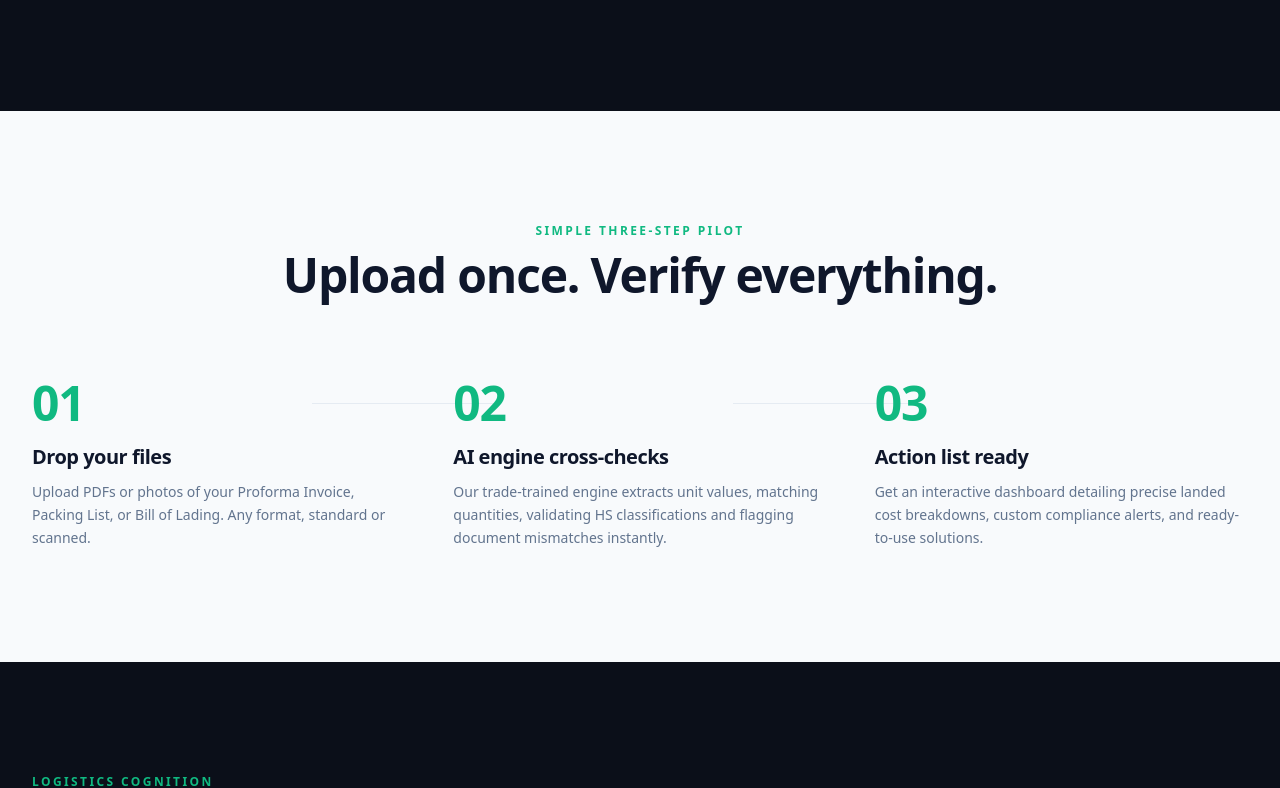
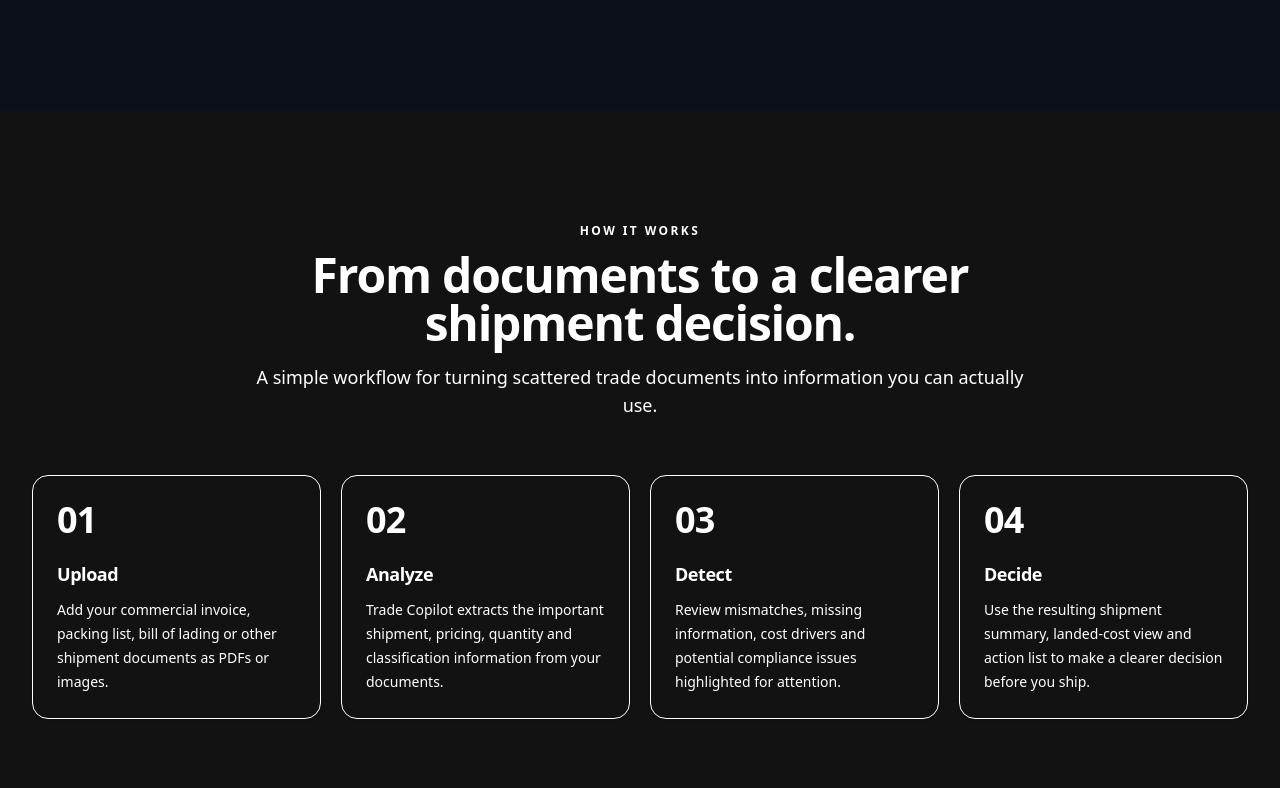
Before and after one commit to Adesorotosin/trust-pilot, a Next.js app: page / in a window 1280 px wide. Shown: the part 2133-2921 px from the top of the page. Built offline with nearby package versions, Linux system fonts and the light colour scheme.

Commit message:
update landing how-it-works to four-step product workflow

```diff
--- a/src/components/landing/how-it-works.tsx
+++ b/src/components/landing/how-it-works.tsx
@@ -2,68 +2,30 @@
 
 export function HowItWorks() {
   const steps = [
-    {
-      number: "01",
-      title: "Drop your files",
-      description:
-        "Upload PDFs or photos of your Proforma Invoice, Packing List, or Bill of Lading. Any format, standard or scanned.",
-    },
-    {
-      number: "02",
-      title: "AI engine cross-checks",
-      description:
-        "Our trade-trained engine extracts unit values, matching quantities, validating HS classifications and flagging document mismatches instantly.",
-    },
-    {
-      number: "03",
-      title: "Action list ready",
-      description:
-        "Get an interactive dashboard detailing precise landed cost breakdowns, custom compliance alerts, and ready-to-use solutions.",
-    },
+    { number: "01", title: "Upload", description: "Add your commercial invoice, packing list, bill of lading or other shipment documents as PDFs or images." },
+    { number: "02", title: "Analyze", description: "Trade Copilot extracts the important shipment, pricing, quantity and classification information from your documents." },
+    { number: "03", title: "Detect", description: "Review mismatches, missing information, cost drivers and potential compliance issues highlighted for attention." },
+    { number: "04", title: "Decide", description: "Use the resulting shipment summary, landed-cost view and action list to make a clearer decision before you ship." },
   ];
 
   return (
-    <section className="w-full bg-[#F8FAFC] py-20 md:py-28 transition-colors">
+    <section id="how-it-works" className="w-full border-b border-border bg-muted/40 py-20 transition-colors duration-200 md:py-28">
       <div className="mx-auto max-w-7xl px-4 sm:px-6 lg:px-8">
-
-        {/* Eyebrow & Section Heading */}
-        <div className="text-center max-w-3xl mx-auto">
-          <p className="text-xs font-bold uppercase tracking-[0.2em] text-[#10B981]">
-            SIMPLE THREE-STEP PILOT
-          </p>
-          <h2 className="mt-3 text-3xl font-extrabold tracking-tight text-slate-900 sm:text-4xl md:text-5xl">
-            Upload once. Verify everything.
-          </h2>
+        <div className="mx-auto max-w-3xl text-center">
+          <p className="text-xs font-bold uppercase tracking-[0.2em] text-primary">HOW IT WORKS</p>
+          <h2 className="mt-3 text-3xl font-extrabold tracking-tight text-foreground sm:text-4xl md:text-5xl">From documents to a clearer shipment decision.</h2>
+          <p className="mt-4 text-base leading-7 text-muted-foreground sm:text-lg">A simple workflow for turning scattered trade documents into information you can actually use.</p>
         </div>
 
-        {/* 3-Step Process Grid */}
-        <div className="mt-16 sm:mt-20 grid grid-cols-1 md:grid-cols-3 gap-10 md:gap-8 lg:gap-12 relative">
-          {steps.map((step, index) => (
-            <div key={step.number} className="relative flex flex-col text-left">
-
-              {/* Connecting Divider Line (Only between columns on desktop) */}
-              {index < steps.length - 1 && (
-                <div className="hidden md:block absolute top-6 right-[-20%] lg:right-[-25%] w-[40%] lg:w-[50%] h-[1px] bg-slate-200/80 z-0" />
-              )}
-
-              {/* Number Badge */}
-              <span className="text-4xl sm:text-5xl font-black text-[#10B981] tracking-tight relative z-10">
-                {step.number}
-              </span>
-
-              {/* Step Title */}
-              <h3 className="mt-4 text-lg sm:text-xl font-bold text-slate-900 tracking-tight">
-                {step.title}
-              </h3>
-
-              {/* Step Description */}
-              <p className="mt-2.5 text-sm text-slate-500 font-normal leading-relaxed">
-                {step.description}
-              </p>
+        <div className="mt-14 grid grid-cols-1 gap-6 sm:grid-cols-2 lg:grid-cols-4 lg:gap-5">
+          {steps.map((step) => (
+            <div key={step.number} className="relative rounded-2xl border border-border bg-card p-6 shadow-sm transition-all hover:-translate-y-1 hover:shadow-md">
+              <span className="text-4xl font-black tracking-tight text-primary">{step.number}</span>
+              <h3 className="mt-5 text-lg font-bold tracking-tight text-foreground">{step.title}</h3>
+              <p className="mt-2.5 text-sm leading-6 text-muted-foreground">{step.description}</p>
             </div>
           ))}
         </div>
-
       </div>
     </section>
   );
```
